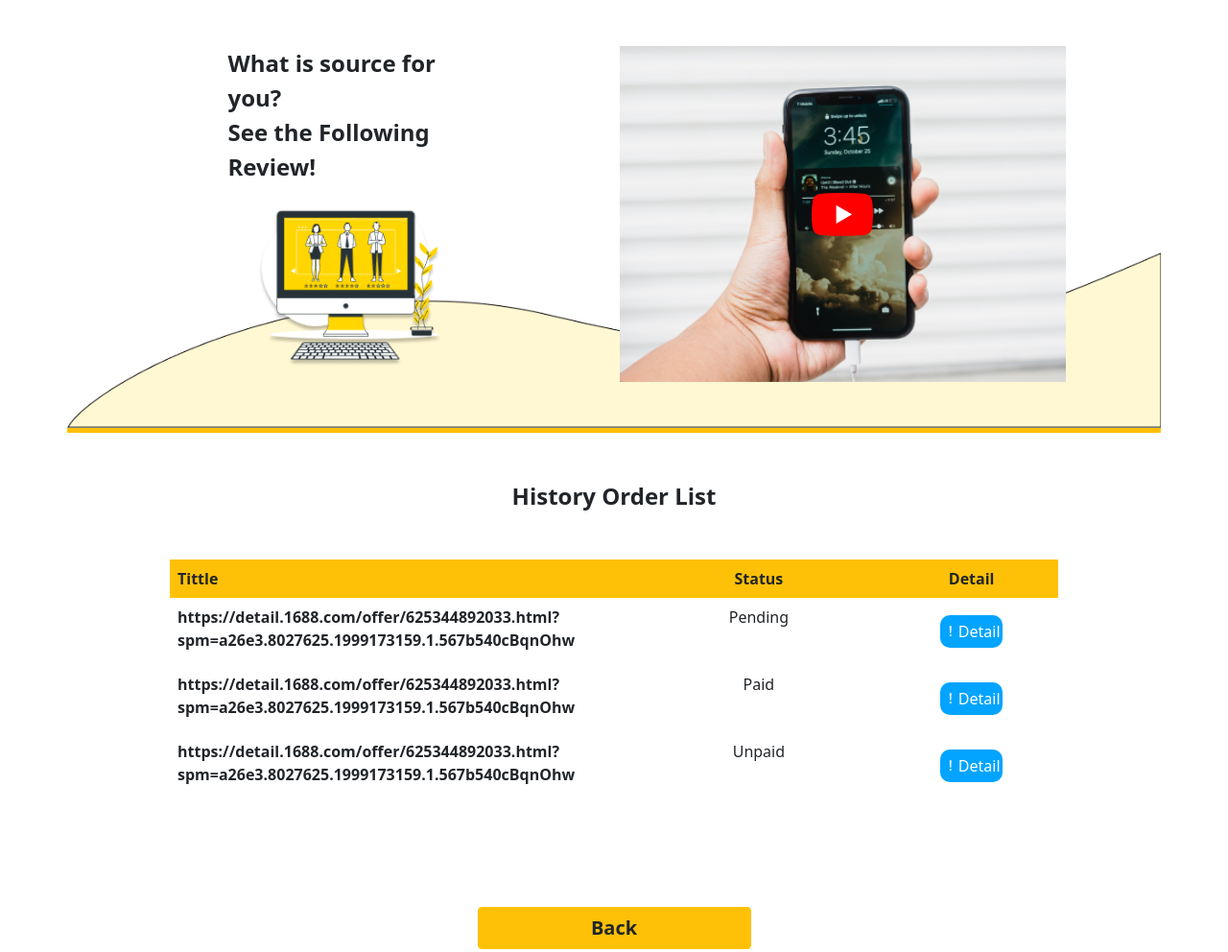
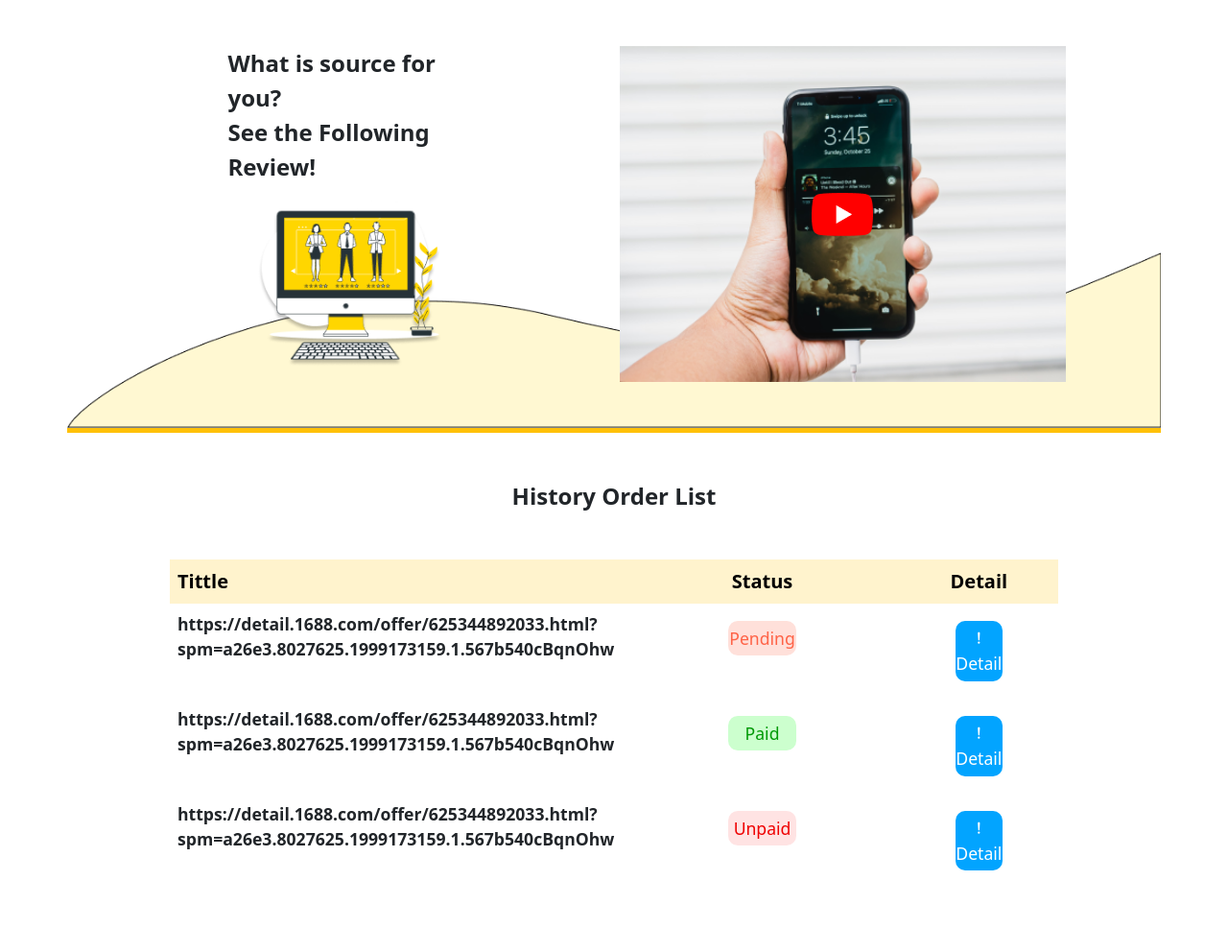
Before and after one commit to rifqyyusuf12/importir.com, a plain HTML site: page halaman2.html in a window 1280 px wide. Shown: the top 992 px of the page at 96% size. Drawn offline with nearby package versions, Linux system fonts and the light colour scheme.

Commit message:
membuat halaman2

```diff
--- a/css/style2.css
+++ b/css/style2.css
@@ -1,4 +1,6 @@
 .tittle {
+  margin: 15px 10px;
+  font-size: 110%;
 }
 
 .detail {
@@ -8,6 +10,39 @@
   text-align: center;
   color: #ffffff;
   border-radius: 10px;
-  font-size: 100%;
+  font-size: 110%;
   font-weight: 500;
 }
+
+.pending {
+  background-color: rgba(255, 99, 71, 0.2);
+  margin: 10px 100px;
+  padding: 5px 0px;
+  text-align: center;
+  color: #ff6347;
+  border-radius: 10px;
+  font-size: 110%;
+  font-weight: 500;
+}
+
+.paid {
+  background-color: #ccffce;
+  margin: 10px 100px;
+  padding: 5px 0px;
+  text-align: center;
+  color: #009a06;
+  border-radius: 10px;
+  font-size: 110%;
+  font-weight: 500;
+}
+
+.unpaid {
+  background-color: #ff9f9f4a;
+  margin: 10px 100px;
+  padding: 5px 0px;
+  text-align: center;
+  color: #ef0000;
+  border-radius: 10px;
+  font-size: 110%;
+  font-weight: 500;
+}
--- a/halaman2.html
+++ b/halaman2.html
@@ -29,35 +29,35 @@
     </div>
       <!-- akhir atas -->
       <!-- bawah -->
-    <div id="container-fluid">
-        <div class="container">
+    <div id="container-fluid" >
+        <div class="container " style="widht: 1200vw">
             <div class="row text-center">
-                <div class="col-12 col-12 fw-bolder fs-4 my-5">History Order List</div>
+                <div class="col-12 fw-bolder fs-4 my-5">History Order List</div>
             </div>
             <div class="row">
-                <div class="col-md-10 offset-md-1 col-sm-12">
-                    <table class="table table-borderless">
-                        <thead class="bg-warning rounded-pill">
+                <div class="col-lg-10 offset-lg-1 table-responsive">
+                    <table class="table table-borderless table-hover">
+                        <thead class="table-warning">
                           <tr>
-                            <th scope="col" class="col-5">Tittle</th>
-                            <th scope="col" class="col-3 text-center">Status</th>
-                            <th scope="col" class="col-2 text-center">Detail</th>
+                            <th class="col-lg-5 col-md-4 col-sm-3 fw-bold fs-5">Tittle</th>
+                            <th class="col-lg-3 col-md-4 col-sm-3 text-center fw-bold fs-5">Status</th>
+                            <th class="col-lg-2 col-md-4 col-sm-3 text-center fw-bold fs-5">Detail</th>
                           </tr>
                         </thead>
                         <tbody>
                           <tr>
-                            <th scope="row" class="tittle">https://detail.1688.com/offer/625344892033.html?spm=a26e3.8027625.1999173159.1.567b540cBqnOhw</th>
+                            <th class="tittle">https://detail.1688.com/offer/625344892033.html?spm=a26e3.8027625.1999173159.1.567b540cBqnOhw</th>
                             <td class="text-center"><p class="pending">Pending</p></td>
                             <td class="text-center"><p class="detail"><i class="bi bi-exclamation-lg"></i>Detail</p></td>
                           </tr>
                           <tr>
-                            <th scope="row" class="tittle">https://detail.1688.com/offer/625344892033.html?spm=a26e3.8027625.1999173159.1.567b540cBqnOhw</th>
-                            <td class="text-center">Paid</td>
+                            <th class="tittle">https://detail.1688.com/offer/625344892033.html?spm=a26e3.8027625.1999173159.1.567b540cBqnOhw</th>
+                            <td class="text-center"><p class="paid">Paid</p></td>
                             <td class="text-center"><p class="detail"><i class="bi bi-exclamation-lg"></i>Detail</p></td>
                           </tr>
                           <tr>
                             <th scope="row" class="tittle">https://detail.1688.com/offer/625344892033.html?spm=a26e3.8027625.1999173159.1.567b540cBqnOhw</th>
-                            <td class="text-center">Unpaid</td>
+                            <td class="text-center"><p class="unpaid">Unpaid</p></td>
                             <td class="text-center"><p class="detail"><i class="bi bi-exclamation-lg"></i>Detail</p></td>
                           </tr>
                         </tbody>
@@ -65,7 +65,7 @@
                 </div>
             </div>
             <div class="row text-center d-flex justify-content-center my-5">
-                <div class="col-3 btn btn-warning fw-bold fs-5 my-5"><a href="" class="text-decoration-none text-dark">Back</a></div>
+                <div class="col-3 btn btn-warning fw-bold fs-5 my-5"><a href="halaman1.html" class="text-decoration-none text-dark">Back</a></div>
             </div>
         </div>
     </div>
```
